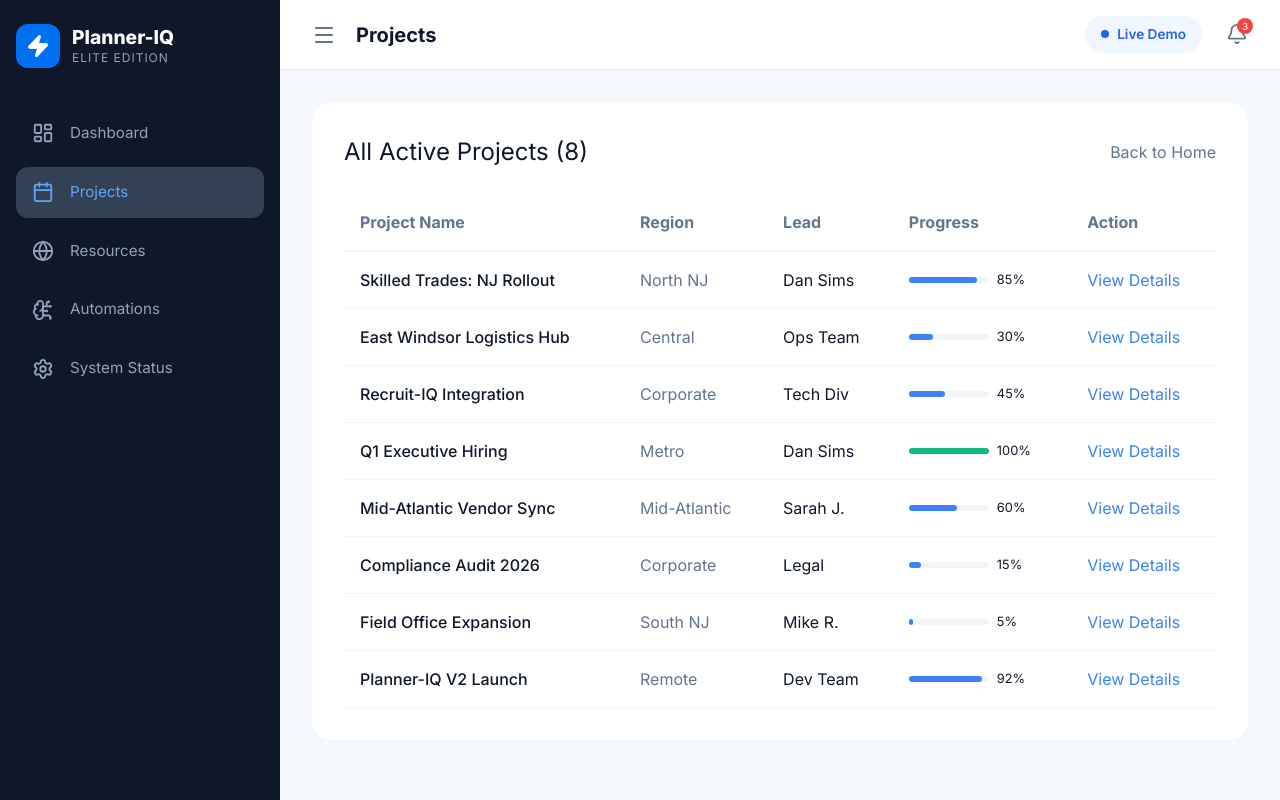
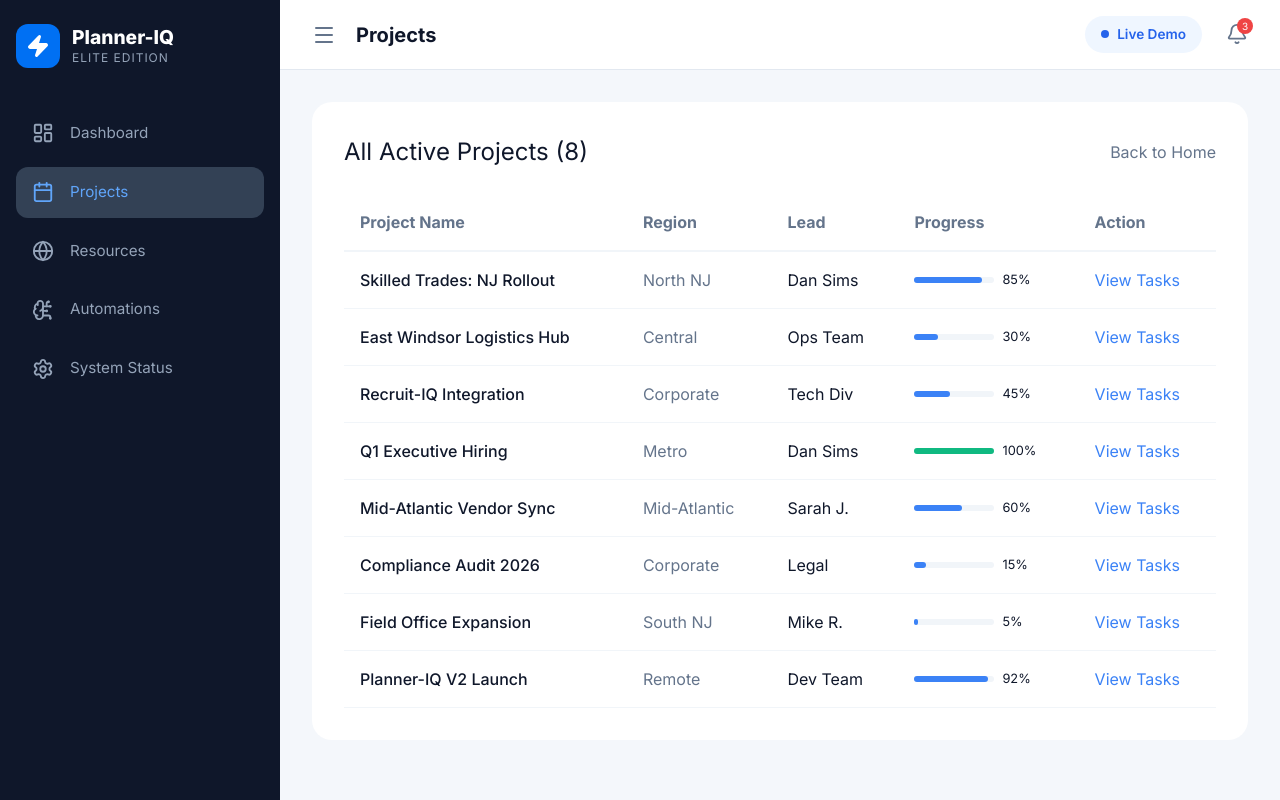
Before and after one commit to dansims2024-afk/Planner-IQ, a Next.js app: page / in a window 1280 px wide. Both pictures are taken after a click on the button "View All Projects". Built offline with nearby package versions, Linux system fonts and the light colour scheme.

Commit message:
Update page.js

```diff
--- a/src/app/page.js
+++ b/src/app/page.js
@@ -2,8 +2,8 @@
 import React, { useState } from 'react';
 import {
   LayoutDashboard, Calendar, Globe, BrainCircuit, TrendingUp, Settings,
-  Menu, Bell, Zap, ListTodo, ShieldCheck,
-  Users, ArrowLeft, Clock, CheckCircle2, AlertTriangle, X
+  Menu, Bell, Zap, ListTodo, ShieldCheck, CheckSquare, Square,
+  Users, ArrowLeft, Clock, CheckCircle2, AlertTriangle, X, Filter
 } from 'lucide-react';
 
 // --- DATA STORE ---
@@ -15,14 +15,39 @@ const DATA = {
     { id: 'health', label: "System Health", value: "98%", icon: ShieldCheck, color: "#10b981", linkTo: 'SystemHealth' }
   ],
   projects: [
-    { id: 1, name: "Skilled Trades: NJ Rollout", status: "Active", progress: 85, region: "North NJ", lead: "Dan Sims", budget: "$1.2M", nextStep: "Finalize Newark Hub Lease" },
-    { id: 2, name: "East Windsor Logistics Hub", status: "Planning", progress: 30, region: "Central", lead: "Ops Team", budget: "$450k", nextStep: "Vendor Selection" },
-    { id: 3, name: "Recruit-IQ Integration", status: "Delayed", progress: 45, region: "Corporate", lead: "Tech Div", budget: "$200k", nextStep: "API Debugging" },
-    { id: 4, name: "Q1 Executive Hiring", status: "Complete", progress: 100, region: "Metro", lead: "Dan Sims", budget: "N/A", nextStep: "Onboarding" },
-    { id: 5, name: "Mid-Atlantic Vendor Sync", status: "Active", progress: 60, region: "Mid-Atlantic", lead: "Sarah J.", budget: "$75k", nextStep: "Contract Review" },
-    { id: 6, name: "Compliance Audit 2026", status: "Active", progress: 15, region: "Corporate", lead: "Legal", budget: "$50k", nextStep: "Data Collection" },
-    { id: 7, name: "Field Office Expansion", status: "Planning", progress: 5, region: "South NJ", lead: "Mike R.", budget: "$300k", nextStep: "Site Visits" },
-    { id: 8, name: "Planner-IQ V2 Launch", status: "Active", progress: 92, region: "Remote", lead: "Dev Team", budget: "$150k", nextStep: "UAT Testing" }
+    {
+      id: 1, name: "Skilled Trades: NJ Rollout", status: "Active", progress: 85, region: "North NJ", lead: "Dan Sims", budget: "$1.2M",
+      tasks: [
+        { id: 101, title: "Finalize Newark Hub Lease", assignee: "Dan Sims", due: "Feb 20", status: "Pending" },
+        { id: 102, title: "Hire 3 Senior Recruiters", assignee: "Mike R.", due: "Feb 25", status: "Done" },
+        { id: 103, title: "Setup Regional KPI Dashboard", assignee: "Tech Team", due: "Feb 28", status: "Pending" }
+      ]
+    },
+    {
+      id: 2, name: "East Windsor Logistics Hub", status: "Planning", progress: 30, region: "Central", lead: "Ops Team", budget: "$450k",
+      tasks: [
+        { id: 201, title: "Vendor Selection: HVAC", assignee: "Sarah J.", due: "Mar 10", status: "Pending" },
+        { id: 202, title: "Zoning Permit Application", assignee: "Legal", due: "Mar 15", status: "Pending" }
+      ]
+    },
+    {
+      id: 3, name: "Recruit-IQ Integration", status: "Delayed", progress: 45, region: "Corporate", lead: "Tech Div", budget: "$200k",
+      tasks: [
+        { id: 301, title: "API Debugging with Clerk", assignee: "Dev Team", due: "Today", status: "Pending" },
+        { id: 302, title: "Stripe Payment Gateway Test", assignee: "Dev Team", due: "Feb 22", status: "Pending" }
+      ]
+    },
+    {
+      id: 4, name: "Q1 Executive Hiring", status: "Complete", progress: 100, region: "Metro", lead: "Dan Sims", budget: "N/A",
+      tasks: [
+        { id: 401, title: "Final Offer: VP of Sales", assignee: "Dan Sims", due: "Jan 15", status: "Done" },
+        { id: 402, title: "Onboarding Kit Dispatch", assignee: "HR", due: "Jan 20", status: "Done" }
+      ]
+    },
+    { id: 5, name: "Mid-Atlantic Vendor Sync", status: "Active", progress: 60, region: "Mid-Atlantic", lead: "Sarah J.", budget: "$75k", tasks: [] },
+    { id: 6, name: "Compliance Audit 2026", status: "Active", progress: 15, region: "Corporate", lead: "Legal", budget: "$50k", tasks: [] },
+    { id: 7, name: "Field Office Expansion", status: "Planning", progress: 5, region: "South NJ", lead: "Mike R.", budget: "$300k", tasks: [] },
+    { id: 8, name: "Planner-IQ V2 Launch", status: "Active", progress: 92, region: "Remote", lead: "Dev Team", budget: "$150k", tasks: [] }
   ],
   resources: [
     { id: 101, name: "Kareen S.", role: "Senior Analyst", utilization: 92, status: "Overloaded", currentTask: "Financial Modeling", location: "East Windsor" },
@@ -30,7 +55,7 @@ const DATA = {
     { id: 103, name: "Sarah J.", role: "Compliance Officer", utilization: 40, status: "Available", currentTask: "Audit Prep", location: "Corporate" },
     { id: 104, name: "Dev Team A", role: "Engineering", utilization: 88, status: "Active", currentTask: "Vercel Deployment", location: "Remote" }
   ],
-  tasks: [
+  eaTasks: [
     { id: 't1', time: "09:00 AM", task: "Review Mid-Atlantic KPI Report", type: "Urgent", status: "Pending" },
     { id: 't2', time: "11:30 AM", task: "Skilled Trades Budget Approval", type: "Standard", status: "Pending" },
     { id: 't3', time: "02:15 PM", task: "Vercel Deployment Sync", type: "Tech", status: "In Progress" },
@@ -38,9 +63,9 @@ const DATA = {
   ]
 };
 
-export default function PlannerIQComplete() {
-  const [view, setView] = useState('Dashboard'); // Controls the main screen
-  const [selectedItem, setSelectedItem] = useState(null); // Tracks which Project/Resource is clicked
+export default function PlannerIQFinal() {
+  const [view, setView] = useState('Dashboard');
+  const [selectedItem, setSelectedItem] = useState(null);
   const [sidebarOpen, setSidebarOpen] = useState(true);
   const [notifications, setNotifications] = useState(3);
   const [isSimulating, setIsSimulating] = useState(false);
@@ -153,7 +178,7 @@ export default function PlannerIQComplete() {
                    <span style={{ fontSize: '0.8rem' }}>{p.progress}%</span>
                  </div>
               </td>
-              <td style={{ padding: '16px', color: '#3b82f6' }}>View Details</td>
+              <td style={{ padding: '16px', color: '#3b82f6' }}>View Tasks</td>
             </tr>
           ))}
         </tbody>
@@ -167,8 +192,9 @@ export default function PlannerIQComplete() {
         <ArrowLeft size={18} /> Back to Projects
       </button>
 
-      <div style={{ backgroundColor: 'white', padding: '40px', borderRadius: '20px', boxShadow: '0 4px 12px rgba(0,0,0,0.05)' }}>
-        <div style={{ display: 'flex', justifyContent: 'space-between', alignItems: 'start', marginBottom: '32px' }}>
+      {/* HEADER CARD */}
+      <div style={{ backgroundColor: 'white', padding: '32px', borderRadius: '20px', boxShadow: '0 4px 12px rgba(0,0,0,0.05)', marginBottom: '24px' }}>
+        <div style={{ display: 'flex', justifyContent: 'space-between', alignItems: 'start', marginBottom: '24px' }}>
           <div>
             <span style={{ color: '#3b82f6', fontWeight: '600', fontSize: '0.9rem' }}>PROJECT ID: #PIQ-{project.id}00</span>
             <h1 style={{ fontSize: '2.5rem', margin: '8px 0', color: '#0f172a' }}>{project.name}</h1>
@@ -178,26 +204,43 @@ export default function PlannerIQComplete() {
             {project.status}
           </span>
         </div>
-
-        <div style={{ display: 'grid', gridTemplateColumns: '1fr 1fr', gap: '32px', marginBottom: '40px' }}>
-          <div style={{ padding: '24px', backgroundColor: '#f8fafc', borderRadius: '16px' }}>
-            <h3 style={{ marginTop: 0, color: '#475569' }}>Financials</h3>
-            <p style={{ fontSize: '1.5rem', fontWeight: 'bold', margin: 0 }}>{project.budget}</p>
-            <p style={{ fontSize: '0.9rem', color: '#64748b' }}>Allocated Budget</p>
-          </div>
-          <div style={{ padding: '24px', backgroundColor: '#f8fafc', borderRadius: '16px' }}>
-            <h3 style={{ marginTop: 0, color: '#475569' }}>Next Milestone</h3>
-            <p style={{ fontSize: '1.2rem', fontWeight: 'bold', margin: 0 }}>{project.nextStep}</p>
-            <p style={{ fontSize: '0.9rem', color: '#64748b' }}>Action Required</p>
+        <div>
+          <h3 style={{ marginBottom: '16px', fontSize: '1rem', color: '#64748b' }}>Overall Progress ({project.progress}%)</h3>
+          <div style={{ width: '100%', height: '12px', backgroundColor: '#f1f5f9', borderRadius: '6px', overflow: 'hidden' }}>
+             <div style={{ width: `${project.progress}%`, height: '100%', backgroundColor: '#3b82f6' }}></div>
           </div>
         </div>
+      </div>
 
-        <div>
-          <h3 style={{ marginBottom: '16px' }}>Completion Status ({project.progress}%)</h3>
-          <div style={{ width: '100%', height: '24px', backgroundColor: '#f1f5f9', borderRadius: '12px', overflow: 'hidden' }}>
-             <div style={{ width: `${project.progress}%`, height: '100%', backgroundColor: '#3b82f6', transition: 'width 1s ease' }}></div>
+      {/* TASK LIST MODULE */}
+      <div style={{ backgroundColor: 'white', borderRadius: '20px', padding: '32px', boxShadow: '0 4px 12px rgba(0,0,0,0.05)' }}>
+        <div style={{ display: 'flex', justifyContent: 'space-between', alignItems: 'center', marginBottom: '24px' }}>
+           <h3 style={{ margin: 0, fontSize: '1.4rem' }}>Project Task List</h3>
+           <button style={{ padding: '8px 16px', backgroundColor: '#0f172a', color: 'white', borderRadius: '8px', border: 'none', cursor: 'pointer' }}>+ Add Task</button>
+        </div>
+
+        {project.tasks && project.tasks.length > 0 ? (
+          project.tasks.map((task) => (
+            <div key={task.id} style={{ display: 'flex', alignItems: 'center', padding: '16px', borderBottom: '1px solid #f1f5f9', gap: '16px' }}>
+               <div style={{ cursor: 'pointer', color: task.status === 'Done' ? '#10b981' : '#cbd5e1' }}>
+                 {task.status === 'Done' ? <CheckSquare size={24} /> : <Square size={24} />}
+               </div>
+               <div style={{ flex: 1 }}>
+                 <span style={{ display: 'block', fontSize: '1.1rem', textDecoration: task.status === 'Done' ? 'line-through' : 'none', color: task.status === 'Done' ? '#94a3b8' : '#0f172a' }}>{task.title}</span>
+                 <span style={{ fontSize: '0.85rem', color: '#64748b' }}>Assigned to: <strong>{task.assignee}</strong></span>
+               </div>
+               <div style={{ textAlign: 'right' }}>
+                 <span style={{ display: 'block', fontSize: '0.85rem', color: '#64748b' }}>Due Date</span>
+                 <span style={{ fontWeight: '500', color: '#ef4444' }}>{task.due}</span>
+               </div>
+            </div>
+          ))
+        ) : (
+          <div style={{ padding: '40px', textAlign: 'center', color: '#94a3b8' }}>
+            <p>No active tasks for this project.</p>
+            <button style={{ color: '#3b82f6', background: 'none', border: 'none', cursor: 'pointer', fontWeight: 'bold' }}>Create First Task</button>
           </div>
-        </div>
+        )}
       </div>
     </div>
   );
@@ -257,10 +300,6 @@ export default function PlannerIQComplete() {
           <span>Utilization</span>
           <span style={{ fontWeight: 'bold', color: resource.utilization > 90 ? '#ef4444' : '#10b981' }}>{resource.utilization}%</span>
         </div>
-        <div style={{ display: 'flex', justifyContent: 'space-between', padding: '16px', borderTop: '1px solid #f1f5f9' }}>
-          <span>Status</span>
-          <span>{resource.status}</span>
-        </div>
       </div>
     </div>
   );
@@ -289,8 +328,8 @@ export default function PlannerIQComplete() {
         </button>
       </div>
 
-      <h3 style={{ marginLeft: '8px', marginBottom: '16px', color: '#64748b' }}>Pending Tasks ({DATA.tasks.length})</h3>
-      {DATA.tasks.map((t) => (
+      <h3 style={{ marginLeft: '8px', marginBottom: '16px', color: '#64748b' }}>Pending EA Tasks ({DATA.eaTasks.length})</h3>
+      {DATA.eaTasks.map((t) => (
         <div key={t.id} style={{ display: 'flex', gap: '24px', marginBottom: '24px' }}>
           <div style={{ minWidth: '80px', paddingTop: '4px', textAlign: 'right', fontWeight: 'bold', color: '#64748b' }}>{t.time}</div>
           <div style={{ flex: 1, backgroundColor: 'white', padding: '20px', borderRadius: '16px', boxShadow: '0 2px 4px rgba(0,0,0,0.05)', borderLeft: `4px solid ${t.type === 'Urgent' ? '#ef4444' : '#3b82f6'}` }}>
@@ -320,7 +359,7 @@ export default function PlannerIQComplete() {
         width: sidebarOpen ? '280px' : '80px', backgroundColor: '#0f172a', color: 'white',
         padding: '24px 16px', transition: 'width 0.3s ease', display: 'flex', flexDirection: 'column', flexShrink: 0
       }}>
-        {/* LOGO: CSS STYLED (NO IMAGE FILE NEEDED) */}
+        {/* LOGO */}
         <div style={{ display: 'flex', alignItems: 'center', gap: '12px', marginBottom: '40px', overflow: 'hidden', whiteSpace: 'nowrap' }}>
           <div style={{ backgroundColor: '#0070f3', padding: '10px', borderRadius: '12px', minWidth: '44px', display: 'flex', alignItems: 'center', justifyContent: 'center' }}>
             <Zap size={24} color="white" fill="white" />
@@ -364,7 +403,7 @@ export default function PlannerIQComplete() {
           <div style={{ display: 'flex', alignItems: 'center', gap: '20px' }}>
             <button onClick={() => setSidebarOpen(!sidebarOpen)} style={{ background: 'none', border: 'none', cursor: 'pointer', color: '#64748b' }}><Menu size={24} /></button>
             <h2 style={{ fontSize: '1.25rem', margin: 0, fontWeight: '700', color: '#0f172a' }}>
-              {view === 'ProjectList' ? 'Projects' : view === 'ProjectDetail' ? 'Project Details' : view}
+              {view === 'ProjectList' ? 'Projects' : view === 'ProjectDetail' ? 'Project Dashboard' : view}
             </h2>
           </div>
           <div style={{ display: 'flex', alignItems: 'center', gap: '24px' }}>
```
